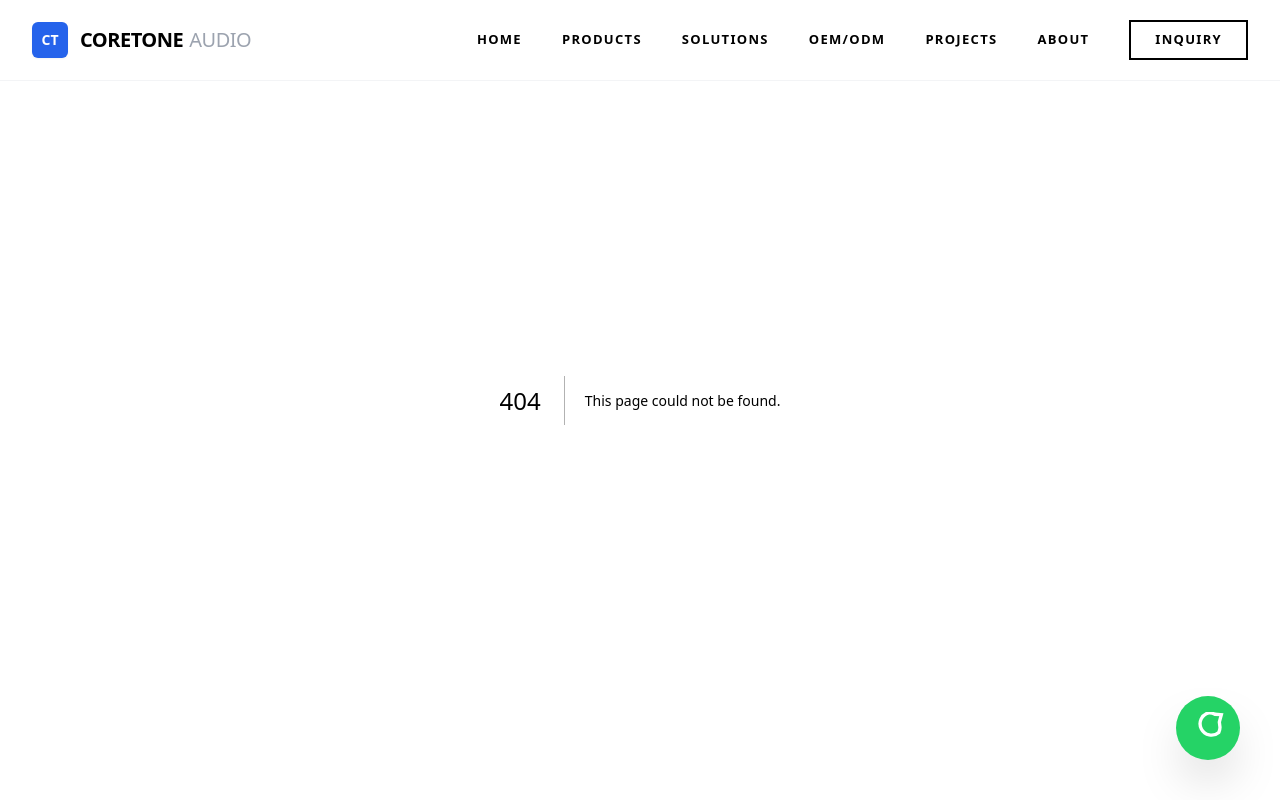
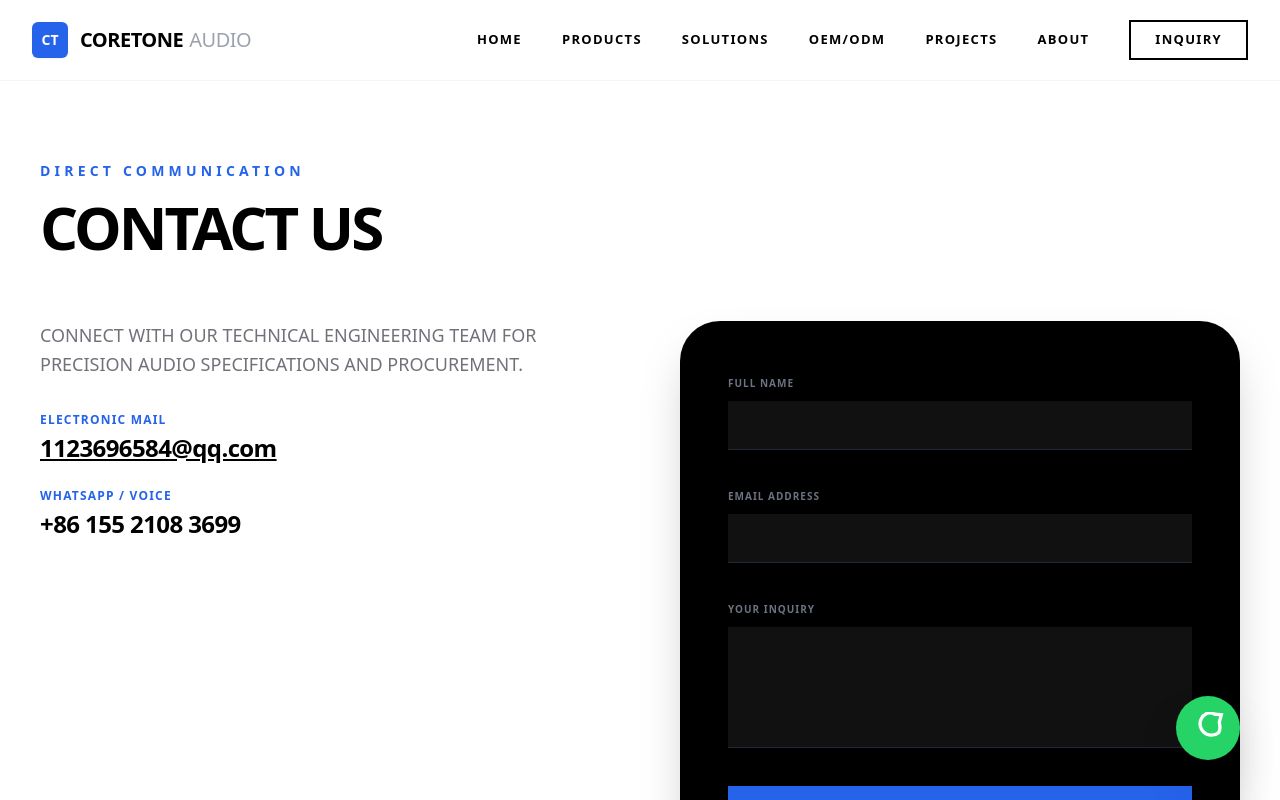
Before and after one commit to susan339/hd-audio-website, a Next.js app: page /contact in a window 1280 px wide. Before the commit this address had no page. Shown: the top 800 px of the page. Built offline with nearby package versions, Linux system fonts and the light colour scheme.

Commit message:
Create page.js

```diff
--- /dev/null
+++ b/src/app/contact/page.js
@@ -0,0 +1,48 @@
+'use client';
+import React from 'react';
+
+export default function ContactPage() {
+  return (
+    <div className="bg-white min-h-screen pt-40 pb-24 px-8">
+      <div className="max-w-[1200px] mx-auto text-left">
+        <h1 className="text-[14px] font-bold text-blue-600 tracking-[0.3em] uppercase mb-4">Direct Communication</h1>
+        <h2 className="text-[60px] font-black text-black leading-none mb-16 uppercase tracking-tighter">Contact Us</h2>
+
+        <div className="grid grid-cols-1 lg:grid-cols-2 gap-20">
+          <div>
+            <p className="text-[#71717A] text-lg leading-relaxed mb-8 uppercase font-medium">
+              Connect with our technical engineering team for precision audio specifications and procurement.
+            </p>
+            <div className="space-y-6">
+              <div>
+                <p className="text-blue-600 font-bold text-xs uppercase tracking-widest mb-1">Electronic Mail</p>
+                <p className="text-2xl font-black text-black tracking-tight underline">1123696584@qq.com</p>
+              </div>
+              <div>
+                <p className="text-blue-600 font-bold text-xs uppercase tracking-widest mb-1">WhatsApp / Voice</p>
+                <p className="text-2xl font-black text-black tracking-tight">+86 155 2108 3699</p>
+              </div>
+            </div>
+          </div>
+
+          {/* 表单提交到 Formspree，它会自动转寄到您的 QQ 邮箱 */}
+          <form action="https://formspree.io/f/mnnqqlqz" method="POST" className="space-y-8 bg-black p-12 rounded-[40px] shadow-2xl">
+            <div className="space-y-2">
+              <label className="text-[10px] font-bold text-gray-500 uppercase tracking-widest">Full Name</label>
+              <input name="name" required className="w-full bg-[#111] border-b border-gray-800 text-white p-3 outline-none focus:border-blue-600 transition-all" />
+            </div>
+            <div className="space-y-2">
+              <label className="text-[10px] font-bold text-gray-500 uppercase tracking-widest">Email Address</label>
+              <input type="email" name="email" required className="w-full bg-[#111] border-b border-gray-800 text-white p-3 outline-none focus:border-blue-600 transition-all" />
+            </div>
+            <div className="space-y-2">
+              <label className="text-[10px] font-bold text-gray-500 uppercase tracking-widest">Your Inquiry</label>
+              <textarea name="message" required rows="4" className="w-full bg-[#111] border-b border-gray-800 text-white p-3 outline-none focus:border-blue-600 transition-all resize-none"></textarea>
+            </div>
+            <button type="submit" className="bg-blue-600 text-white w-full py-4 font-bold tracking-widest uppercase hover:bg-blue-700 transition-all">Submit Inquiry</button>
+          </form>
+        </div>
+      </div>
+    </div>
+  );
+}
```
